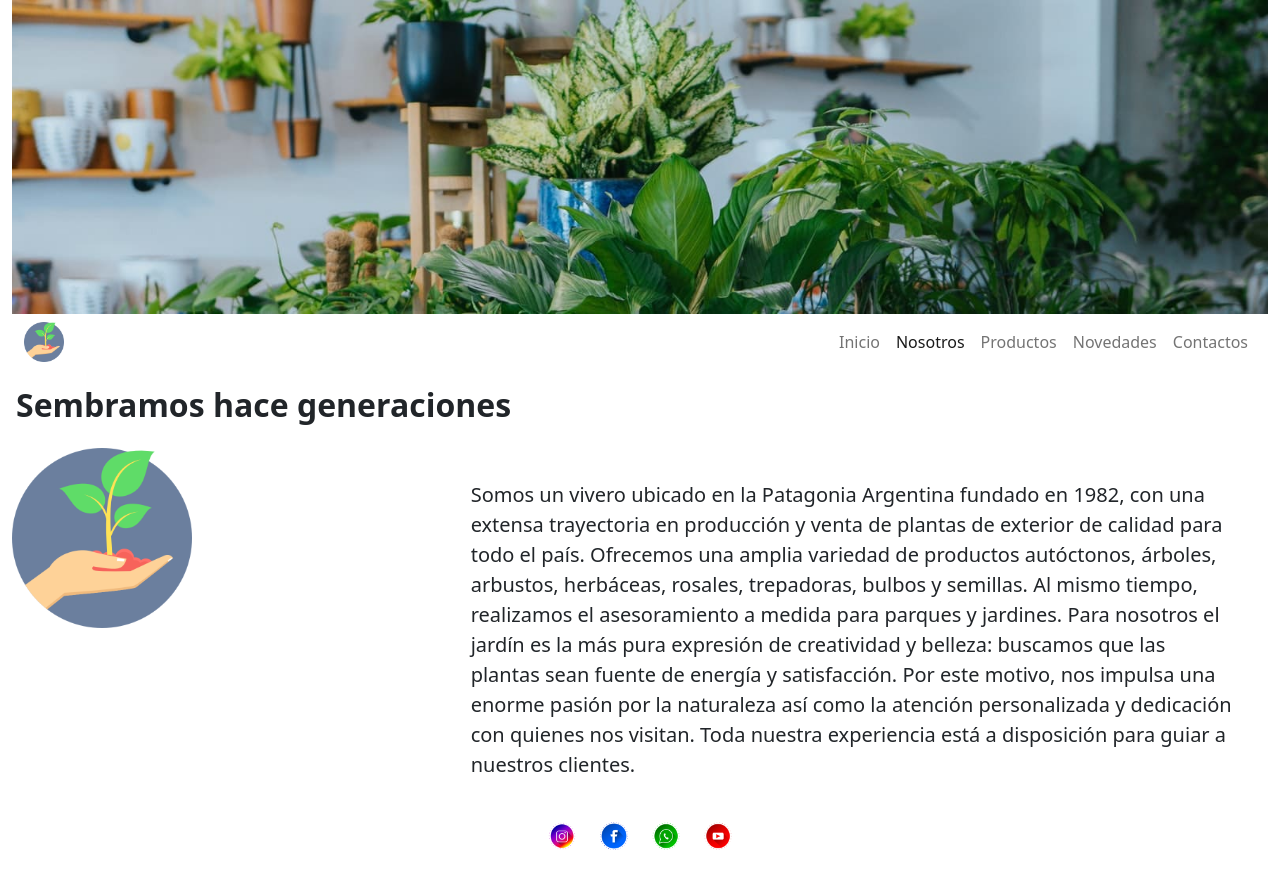
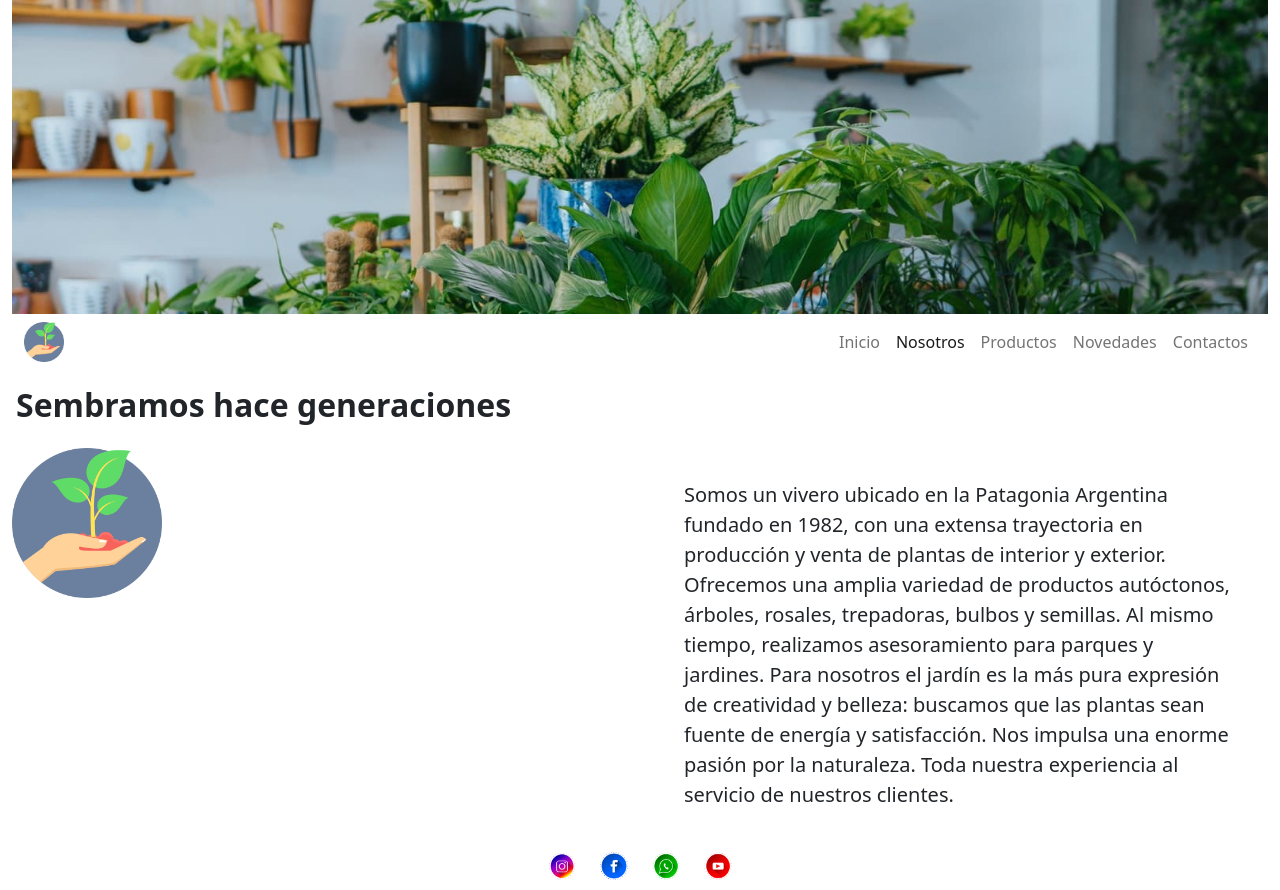
Before and after one commit to p3rpl3j4/lucy-gutierrez-coder-entrega, a website: page html/nosotros.html in a window 1280 px wide. Before the commit the page ends 860 px from the top, so only its background shows below. Drawn offline with nearby package versions, Linux system fonts and the light colour scheme.

Commit message:
Todo el proyecto con bootstrap y sass

```diff
--- a/html/nosotros.html
+++ b/html/nosotros.html
@@ -57,23 +57,19 @@
                     <h2 class="fw-bolder p-3">Sembramos hace generaciones</h2>
                 </div>
 
-                <div class="col-4  mt-100">
-                    <img data-aos="fade-left"  src="../assets/images/logo.jpg" width="180px">
+                <div class="col  mt-100">
+                    <img data-aos="fade-left"  src="../assets/images/logo.jpg" width="150px">
                 </div>
 
-                <div class="col-8">
+                <div class="col">
                     <p class="lead m-3 p-3">
-                        Somos un vivero ubicado en la Patagonia Argentina fundado en 1982, con una extensa trayectoria en producción y venta de plantas de exterior
-                        de calidad para todo el país. Ofrecemos una amplia variedad de productos autóctonos, árboles, arbustos, herbáceas, rosales, trepadoras, bulbos
-                        y semillas. Al mismo tiempo, realizamos el asesoramiento a medida para parques y jardines.
+                        Somos un vivero ubicado en la Patagonia Argentina fundado en 1982, con una extensa trayectoria en producción y venta de plantas de interior y exterior.
+                        Ofrecemos una amplia variedad de productos autóctonos, árboles, rosales, trepadoras, bulbos y semillas. Al mismo tiempo, realizamos asesoramiento para parques y jardines.
 
                         Para nosotros el jardín es la más pura expresión de creatividad y belleza: buscamos que las plantas sean fuente de energía y satisfacción.
-                        Por este motivo, nos impulsa una enorme pasión por la naturaleza así como la atención personalizada y dedicación con quienes nos visitan.
-                        Toda nuestra experiencia está a disposición para guiar a nuestros clientes.
-
+                        Nos impulsa una enorme pasión por la naturaleza. Toda nuestra experiencia al servicio de nuestros clientes.
                     </p>
                 </div>
-
             </div>
         </main>
 
```
Also changed, not shown: html/contactos.html (+7 -6 lines), index.html (+1 -1 lines).
